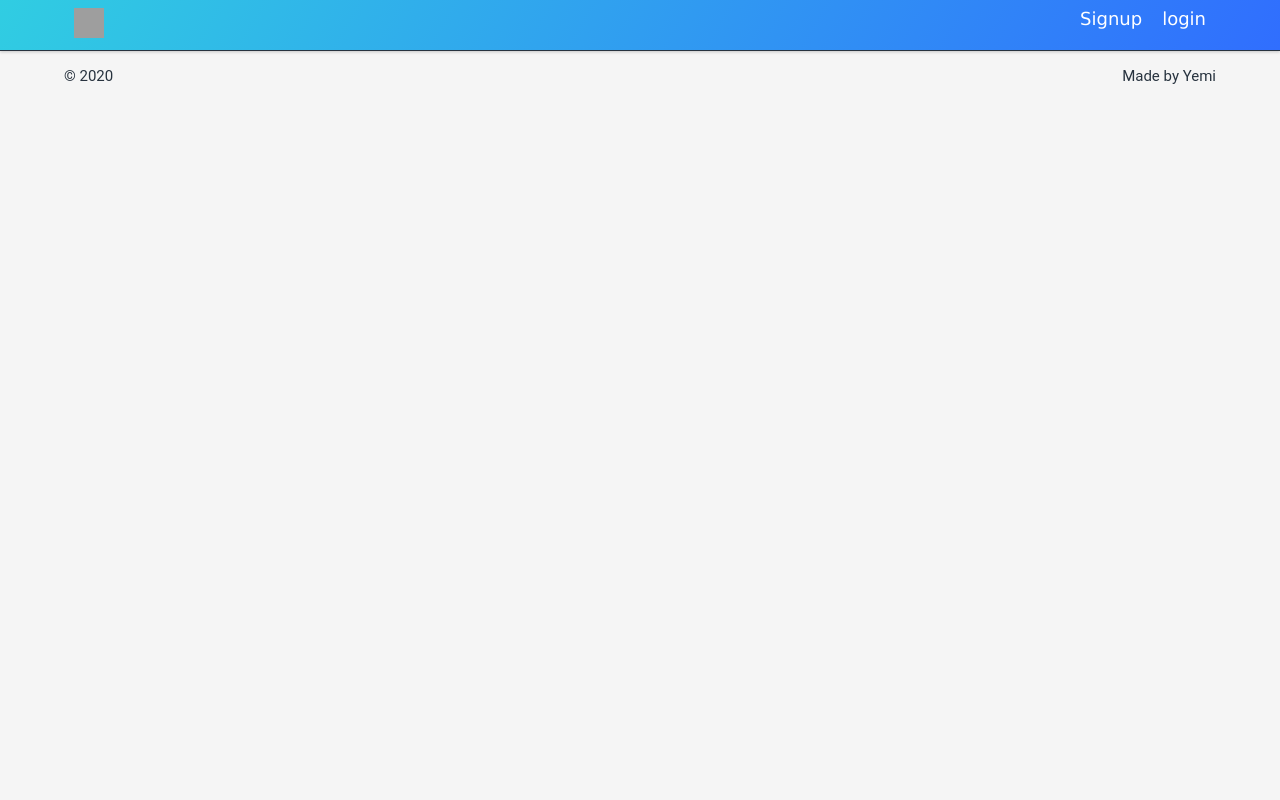
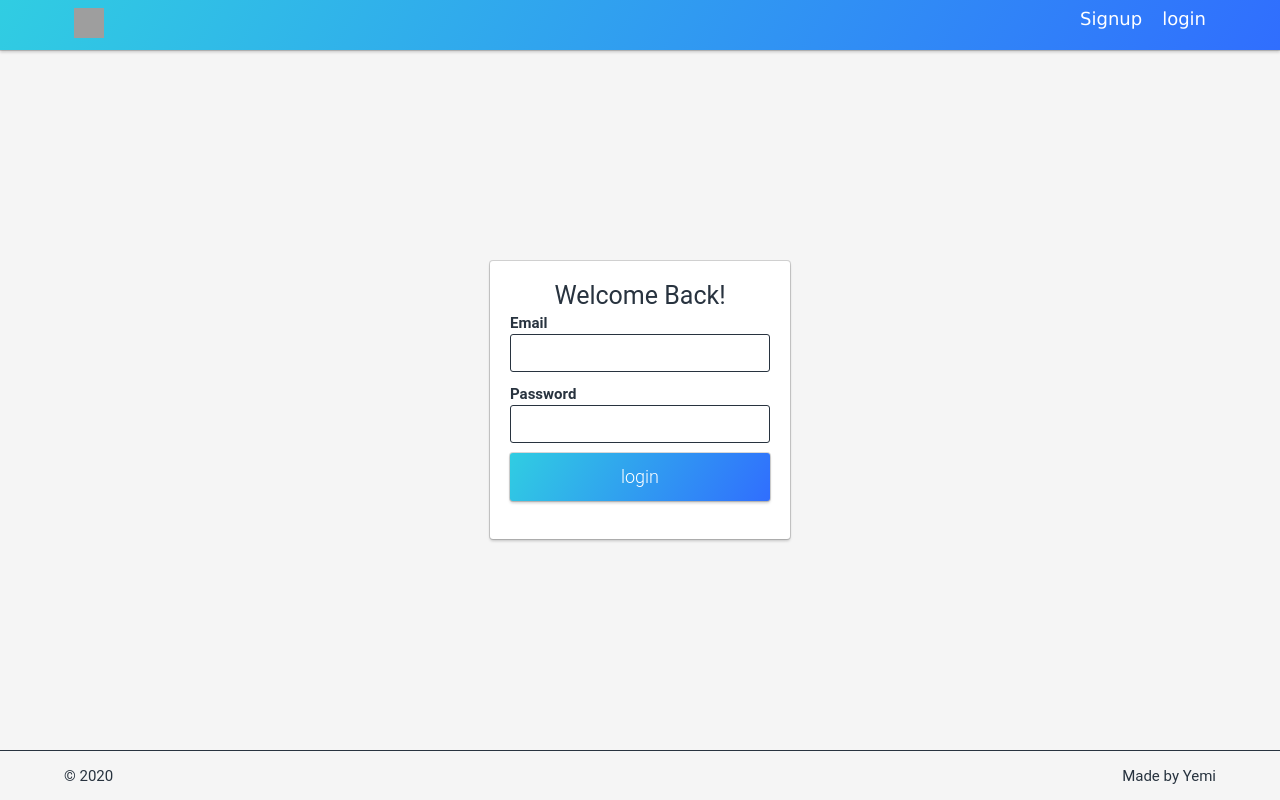
Before and after one commit to abidex4yemi/cake-front-end, a React (Create React App) app: page /login in a window 1280 px wide. Built offline with nearby package versions, Linux system fonts and the light colour scheme; grey boxes are pictures that could not be loaded; the HTML template or start-up script is replaced by a standard one.

Commit message:
Add: create login page

```diff
--- a/package.json
+++ b/package.json
@@ -7,6 +7,7 @@
     "@testing-library/react": "^9.3.2",
     "@testing-library/user-event": "^7.1.2",
     "axios": "^0.19.2",
+    "jwt-decode": "^2.2.0",
     "prop-types": "^15.7.2",
     "react": "^16.12.0",
     "react-dom": "^16.12.0",
@@ -15,6 +16,9 @@
     "react-router-dom": "^5.1.2",
     "react-scripts": "3.2.0",
     "redux": "^4.0.5",
+    "redux-devtools-extension": "^2.13.8",
+    "redux-persist": "^6.0.0",
+    "redux-promise": "^0.6.0",
     "redux-thunk": "^2.3.0",
     "styled-components": "^5.0.0"
   },
--- a/src/App.js
+++ b/src/App.js
@@ -2,18 +2,24 @@ import React from 'react';
 import { BrowserRouter as Router, Route } from 'react-router-dom';
 import { Provider } from 'react-redux';
 import { NavLink } from 'react-router-dom';
+import { PersistGate } from 'redux-persist/integration/react';
 
-import store from './state/store';
+import reduxStorePersisted from './state/store';
 import { Header, Footer } from './components/molecules';
 import { GlobalStyles } from './components/atom';
 import Home from './components/pages/Home';
 import Signup from './components/pages/Signup';
 import { Dashboard } from './components/pages/Dashboard';
+import { Login } from './components/pages/Login';
+import requiresAuth from './components/HOC/requireAuth';
+
+const { store, persistor } = reduxStorePersisted();
 
 const App = () => {
   return (
     <Router>
       <Provider store={store}>
+        <PersistGate loading={null} persistor={persistor}>
           <Header>
             <NavLink to="/">
               <img
@@ -34,17 +40,19 @@ const App = () => {
           <GlobalStyles />
 
           <Route exact path="/" render={(props) => <Home {...props} />} />
-        <Route exact path="/signup" render={(props) => <Signup {...props} />} />
           <Route
             exact
-          path="/dashboard"
-          render={(props) => <Dashboard {...props} />}
+            path="/signup"
+            render={(props) => <Signup {...props} />}
           />
+          <Route exact path="/dashboard" component={requiresAuth(Dashboard)} />
+          <Route exact path="/login" render={(props) => <Login {...props} />} />
 
           <Footer>
             <p>&copy; 2020</p>
             <p>Made by Yemi</p>
           </Footer>
+        </PersistGate>
       </Provider>
     </Router>
   );
--- a/src/components/HOC/requireAuth.js
+++ b/src/components/HOC/requireAuth.js
@@ -1,18 +1,28 @@
 import React from 'react';
-import { connect } from 'react-redux';
 import { Redirect } from 'react-router-dom';
+import * as jwtDecode from 'jwt-decode';
+
+const decodeToken = () => {
+  try {
+    const token = localStorage.getItem('token');
+
+    const user = jwtDecode(token);
+
+    return user;
+  } catch (error) {
+    return error.message;
+  }
+};
 
 export default (Component) => {
   const RequireAuth = (props) => {
-    switch (props.data.auth) {
-      case false:
-        return <Redirect to="/login" />;
-      default:
-        return <Component {...props} />;
+    const user = decodeToken();
+
+    if (user && !user.id) {
+      return <Redirect to="/login" />;
     }
+    return <Component {...props} />;
   };
 
-  const mapStateToProps = ({ data }) => ({ data });
-
-  return connect(mapStateToProps)(RequireAuth);
+  return RequireAuth;
 };
--- /dev/null
+++ b/src/components/pages/Login/Login.js
@@ -0,0 +1,103 @@
+import React from 'react';
+import styled from 'styled-components';
+import Loader from 'react-loader-spinner';
+import { Button, Input } from '../../molecules';
+import {
+  ContainerStyled,
+  borderRadius,
+  white,
+  boxShadow,
+  SmallStyled
+} from '../../atom';
+
+/**
+ * This is a dumb component with no logic
+ *
+ * @param {*} props
+ * @returns {object}
+ */
+const Login = (props) => {
+  const {
+    handleSubmit,
+    inputChange,
+    user,
+    errors,
+    loginIn,
+    invalidCredentials
+  } = props;
+
+  return (
+    <main>
+      <ContainerStyled>
+        <MainWrapper>
+          <FormContainer>
+            <h3>Welcome Back!</h3>
+            {invalidCredentials && (
+              <p>
+                <SmallStyled>{invalidCredentials}</SmallStyled>
+              </p>
+            )}
+
+            <form onSubmit={handleSubmit}>
+              <Input
+                type="text"
+                name="email"
+                inputChange={inputChange}
+                error={errors.email}
+                value={user.email}
+                labelText="Email"
+              />
+
+              <Input
+                type="password"
+                name="password"
+                inputChange={inputChange}
+                error={errors.password}
+                value={user.password}
+                labelText="Password"
+              />
+              <Button
+                buttonText={
+                  (loginIn && (
+                    <Loader
+                      type="TailSpin"
+                      color="#f4f4f4"
+                      height={35}
+                      width={35}
+                    />
+                  )) ||
+                  'login'
+                }
+                onClick={handleSubmit}
+                type="submit"
+              />
+            </form>
+          </FormContainer>
+        </MainWrapper>
+      </ContainerStyled>
+    </main>
+  );
+};
+
+export default Login;
+
+const MainWrapper = styled.section`
+  display: flex;
+  padding: 10rem 0;
+  justify-content: space-around;
+  align-items: center;
+  min-height: calc(100vh - 100px);
+`;
+
+const FormContainer = styled.div`
+  width: 300px;
+  box-shadow: ${boxShadow};
+  border-radius: ${borderRadius};
+  padding: 2rem;
+  background: ${white};
+
+  h3,
+  p {
+    text-align: center;
+  }
+`;
--- /dev/null
+++ b/src/components/pages/Login/LoginContainer.js
@@ -0,0 +1,69 @@
+import React, { useState } from 'react';
+import { connect } from 'react-redux';
+import { login } from '../../../state/actions';
+import Login from './Login';
+import validateLoginForm from '../../../util/validateLoginForm';
+
+/**
+ * Login `Container component`
+ * Note: container component only contains logic no `JSX`
+ * this pattern of composing component allows separation of
+ * logic from views
+ *
+ * @param {*} props
+ * @returns {Object}
+ */
+const LoginContainer = (props) => {
+  const { loginIn } = props.data;
+
+  const [user, setUser] = useState({
+    email: '',
+    password: ''
+  });
+
+  const [errors, setErrors] = useState({});
+
+  const [invalidCredentials, setInvalidCredentials] = useState('');
+
+  const inputChange = (field, value) => {
+    setUser({
+      ...user,
+      [field]: value
+    });
+  };
+
+  const handleSubmit = (evt) => {
+    evt.preventDefault();
+
+    const errors = validateLoginForm(user);
+
+    setErrors(() => errors);
+
+    if (Object.values(errors).length) {
+      return;
+    }
+
+    props.login(user).then((res) => {
+      if (res.data !== undefined && res.status === 200) {
+        return props.history.push('/dashboard');
+      }
+
+      setInvalidCredentials('Invalid email/password');
+    });
+  };
+
+  return (
+    <Login
+      user={user}
+      errors={errors}
+      inputChange={inputChange}
+      loginIn={loginIn}
+      handleSubmit={handleSubmit}
+      invalidCredentials={invalidCredentials}
+    />
+  );
+};
+
+const mapStateToProps = (state) => state;
+
+export default connect(mapStateToProps, { login })(LoginContainer);
--- /dev/null
+++ b/src/components/pages/Login/index.js
@@ -0,0 +1 @@
+export { default as Login } from './LoginContainer';
--- a/src/state/actions/index.js
+++ b/src/state/actions/index.js
@@ -59,10 +59,7 @@ export const login = (credentials) => (dispatch, getState, api) => {
 
       dispatch({
         type: LOGGED_IN,
-        payload: {
-          ...res.data.body,
-          auth: true
-        }
+        payload: res.data.body
       });
 
       return res;
--- a/src/state/middleware/setToken.js
+++ b/src/state/middleware/setToken.js
@@ -2,10 +2,9 @@ export const setToken = (store) => (next) => (action) => {
   // Get token from browser local storage
   let token = '';
 
-  if (action.type === 'CREATE_PROFILE') {
-    console.log(action.payload);
+  if (action.type === 'logged_in' || action.type === 'create_profile') {
     token = action.payload.token;
-    // Save token to local storage
+
     localStorage.setItem('token', token);
   }
 
--- a/src/state/reducers/userReducer.js
+++ b/src/state/reducers/userReducer.js
@@ -10,7 +10,6 @@ import {
 const initialState = {
   user: null,
   creatingProfile: false,
-  auth: false,
   loginIn: false,
   updatingProfile: false
 };
--- a/src/state/store.js
+++ b/src/state/store.js
@@ -1,11 +1,34 @@
 import { createStore, applyMiddleware } from 'redux';
+import { composeWithDevTools } from 'redux-devtools-extension';
+import ReduxPromise from 'redux-promise';
 import thunk from 'redux-thunk';
+import { persistStore, persistReducer } from 'redux-persist';
+import storage from 'redux-persist/lib/storage';
 
-import reducers from './reducers';
+import rootReducer from './reducers';
 import axiosInstance from '../api';
 import { setToken } from './middleware';
 
-export default createStore(
-  reducers,
-  applyMiddleware(thunk.withExtraArgument(axiosInstance), setToken)
-);
+const persistConfig = {
+  key: 'root',
+  storage
+};
+
+const persistedReducer = persistReducer(persistConfig, rootReducer);
+
+export default () => {
+  let store = createStore(
+    persistedReducer,
+    composeWithDevTools(
+      applyMiddleware(
+        ReduxPromise,
+        thunk.withExtraArgument(axiosInstance),
+        setToken
+      )
+    )
+  );
+
+  let persistor = persistStore(store);
+
+  return { store, persistor };
+};
--- /dev/null
+++ b/src/util/validateLoginForm.js
@@ -0,0 +1,16 @@
+const validateLoginForm = (user) => {
+  let errors = {};
+  const userData = Object.entries(user);
+
+  for (let [key, value] of userData) {
+    if (value.trim() === '') {
+      errors[key] = `${key.toLowerCase()} is required`;
+    } else {
+      delete errors[key];
+    }
+  }
+
+  return errors;
+};
+
+export default validateLoginForm;
```
Also changed, not shown: 1 other file (tests, documents, lock files or other folders). Lines whose indentation alone changed are shown as unchanged.
